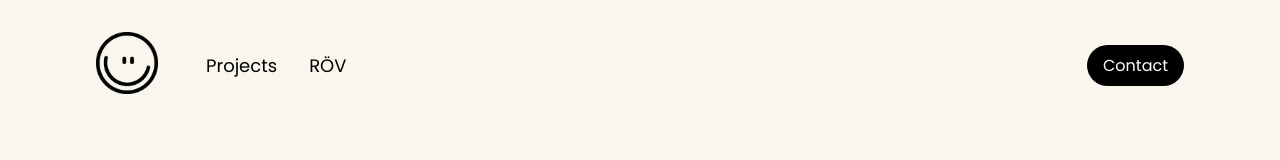
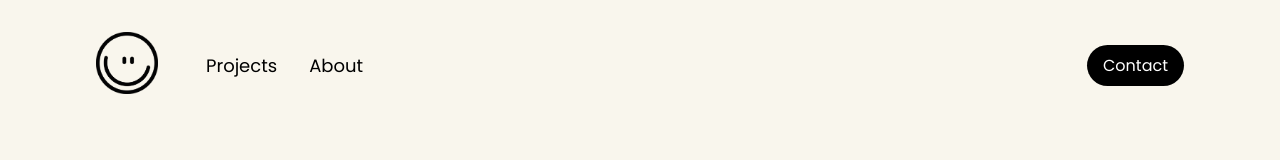
Before and after one commit to emmarosenlind/portfolio-2023, a React (Create React App) app: page / in a window 1280 px wide. Shown: the top 160 px of the page. Built offline with nearby package versions, Linux system fonts and the light colour scheme.

Commit message:
toml file

```diff
--- a/package.json
+++ b/package.json
@@ -1,6 +1,7 @@
 {
   "name": "portfolio",
   "version": "0.1.0",
+  "homepage": "https://tildaengberg.com",
   "private": true,
   "dependencies": {
     "@testing-library/jest-dom": "^5.16.5",
--- a/src/Components/Navbar/Navbar.css
+++ b/src/Components/Navbar/Navbar.css
@@ -4,6 +4,10 @@
   --font-family: 'Poppins';
   transition: 0.5s;
 
+}
+
+a:hover{
+    opacity: 0.6;
 }
 
 .portfolio__navbar {
--- a/src/Components/Navbar/Navbar.jsx
+++ b/src/Components/Navbar/Navbar.jsx
@@ -6,7 +6,7 @@ import './Navbar.css';
 const Menu = () => (
     <>
     <p><a href="#menu">Projects</a></p>
-    <p><a href="#about">RÖV</a></p>
+    <p><a href="#about">About</a></p>
     </>
 )
 
--- a/src/Containers/About/About.css
+++ b/src/Containers/About/About.css
@@ -22,7 +22,7 @@
     left: 0;
     width: 100%;
     min-height: 100%;
-    background: linear-gradient(0deg, rgba(0, 0, 0, 0.84), rgba(0, 0, 0, 0.84)), url(https://player.vimeo.com/external/545176917.sd.mp4?s=8c81c1101030ce5477a2a6d78bc5e3bf0b9ddab6&profile_id=165&oauth2_token_id=57447761);
+    background: linear-gradient(0deg, rgba(0, 0, 0, 0.74), rgba(0, 0, 0, 0.84)), url(https://player.vimeo.com/external/545176917.sd.mp4?s=8c81c1101030ce5477a2a6d78bc5e3bf0b9ddab6&profile_id=165&oauth2_token_id=57447761);
     mix-blend-mode: luminosity;
 }
 
```
Also changed, not shown: 1 other file (tests, documents, lock files or other folders).
